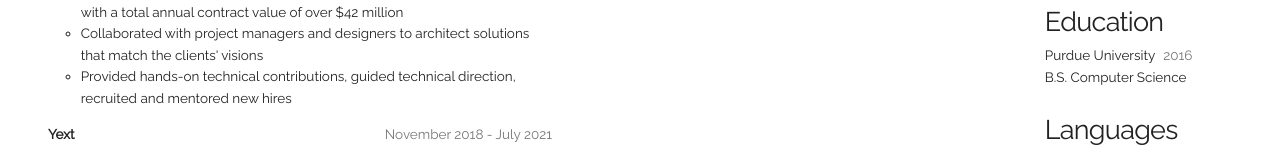
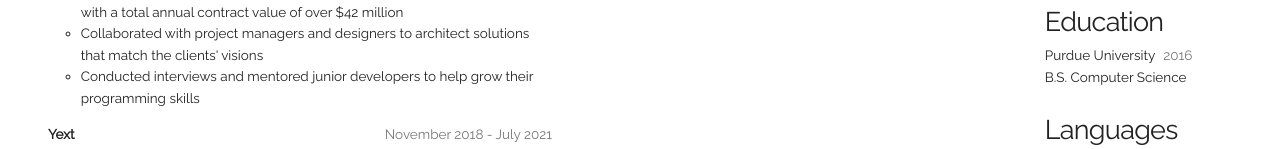
Before and after one commit to wenright/resume, a website: page index.html in a window 1280 px wide. Shown: the part 246-395 px from the top of the page. Drawn offline with nearby package versions, Linux system fonts and the light colour scheme.

Commit message:
one last point

```diff
--- a/index.html
+++ b/index.html
@@ -30,7 +30,7 @@
 					<li>Led a team of 8 software engineers using Agile methodologies</li>
 					<li>Oversaw a portfolio of 180+ clients, including FedEx, Verizon, and Subway, with a total annual contract value of over $42 million</li>
 					<li>Collaborated with project managers and designers to architect solutions that match the clients' visions</li>
-					<li>Provided hands-on technical contributions, guided technical direction, recruited and mentored new hires</li>
+					<li>Conducted interviews and mentored junior developers to help grow their programming skills</li>
 				</ul>
 			</div>
 
```
